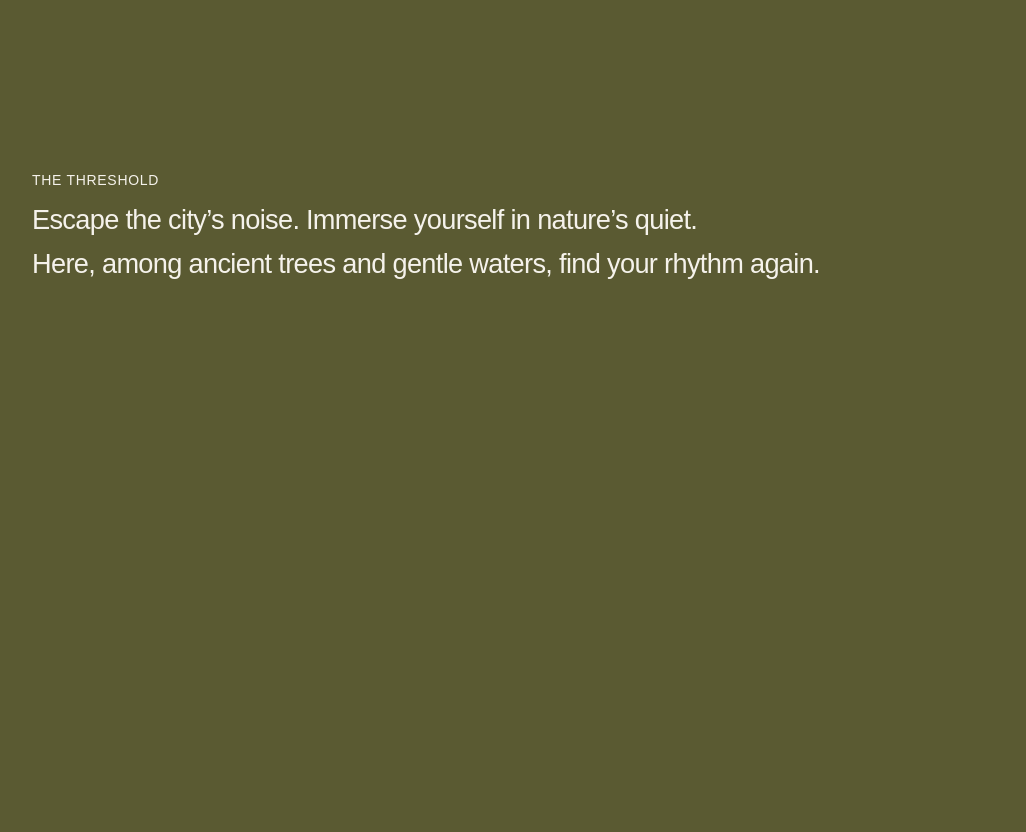
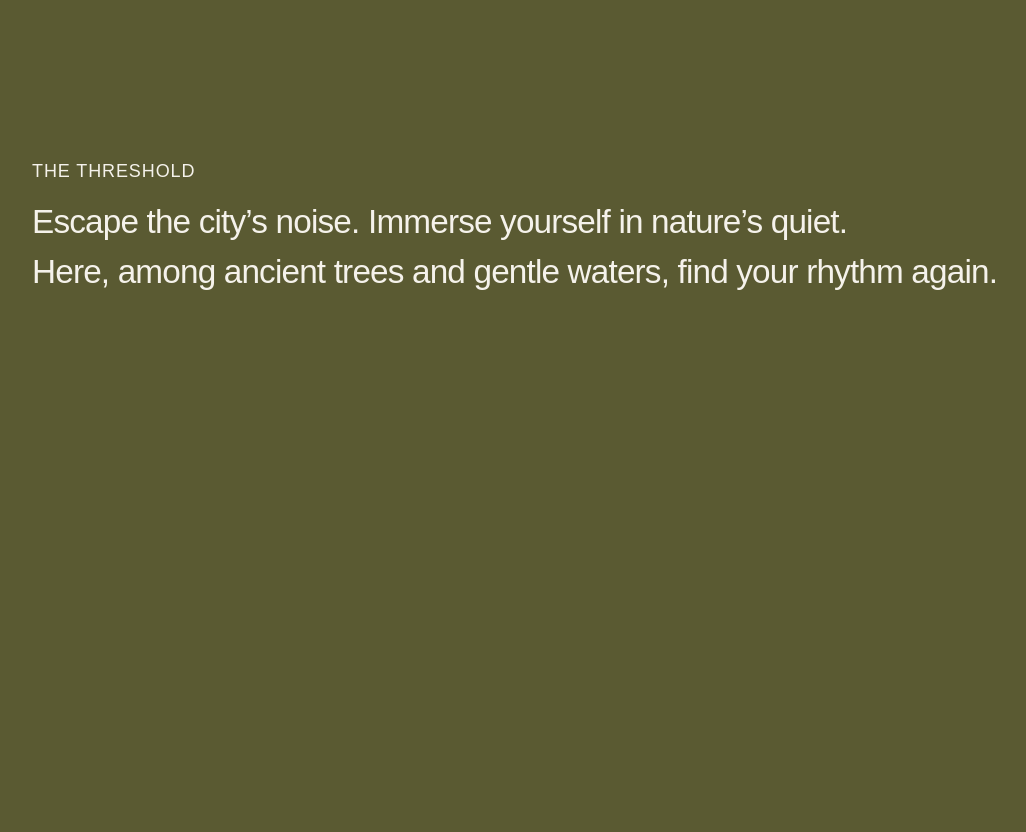
Before and after one commit to Sheshiyer/kacima-new, a plain HTML site: page index.html in a window 1280 px wide. Shown: the part 808-1640 px from the top of the page, without its empty margins (32-1058 px from the left). Drawn offline with Linux system fonts and the light colour scheme; a web font is replaced by a local one.

Commit message:
style: scale text-only chapter font sizes with em units (#3)
- Switched .content--chapter .type-tiny to 1em with bottom margin.

- Scaled .content--chapter .content__text to clamp(1.35em, 2.8vw, 1.85em).

- Verified larger text renders cleanly in local screenshot.

```diff
--- a/css/base.css
+++ b/css/base.css
@@ -308,6 +308,16 @@ a:focus-visible {
 	min-height: 60dvh;
 	padding-top: 15vh;
 	padding-bottom: 15vh;
+}
+
+.content--chapter .type-tiny {
+	font-size: 1em;
+	margin-bottom: 0.75em;
+}
+
+.content--chapter .content__text {
+	font-size: clamp(1.35em, 2.8vw, 1.85em);
+	line-height: 1.5;
 }
 
 .content--full {
```
